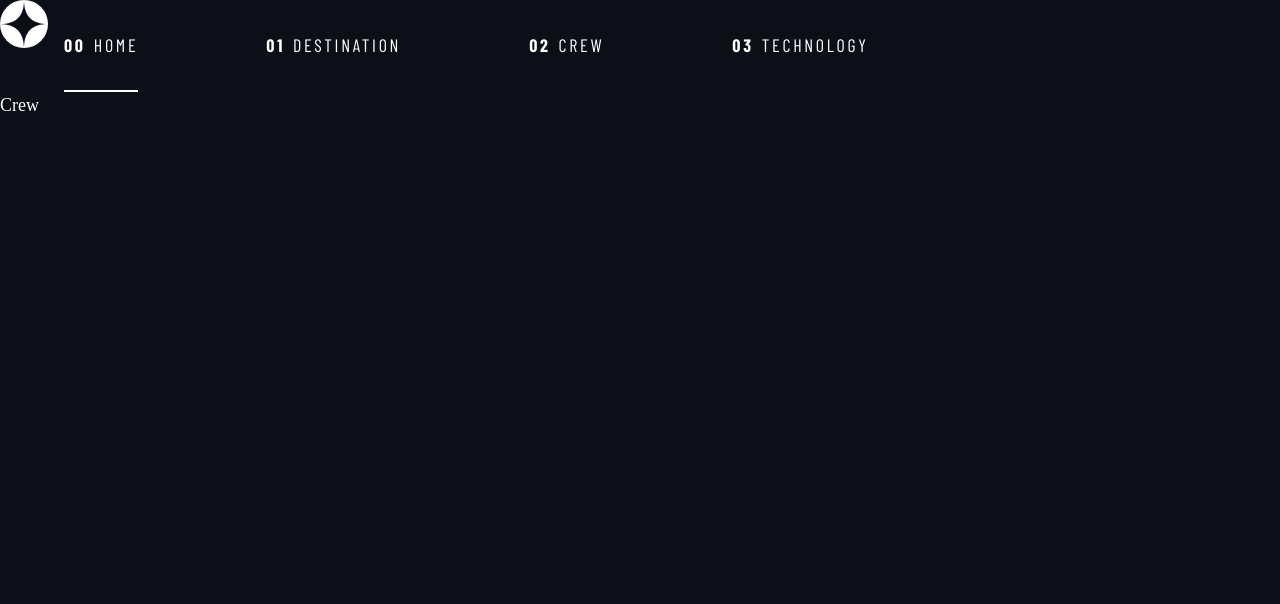
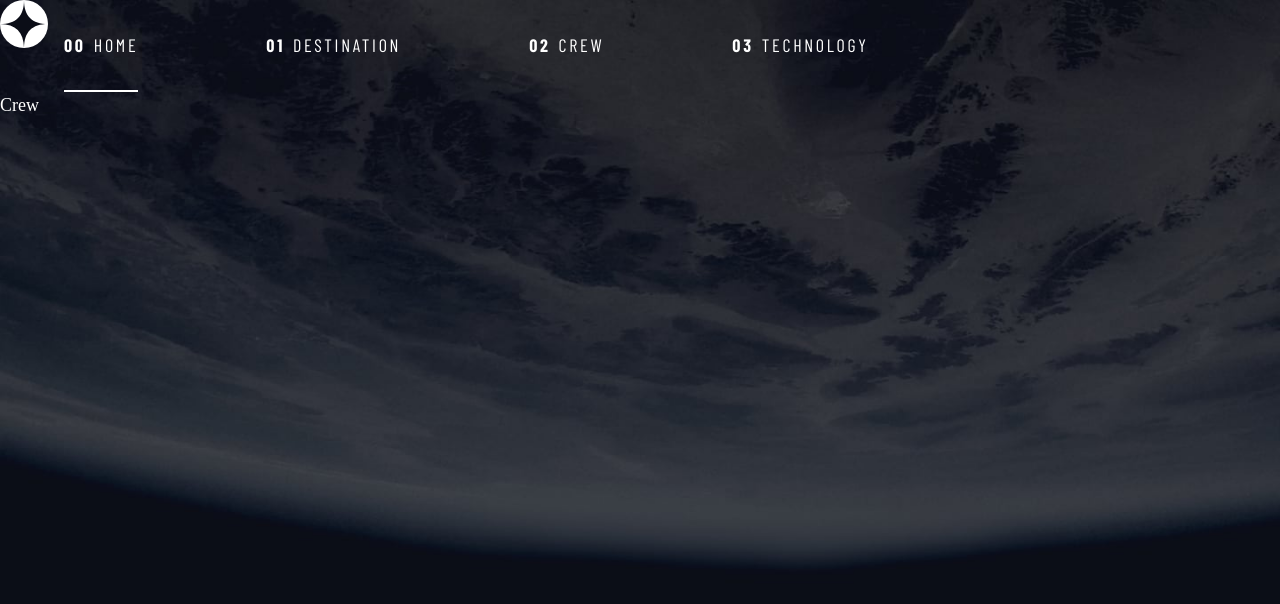
Before and after one commit to JulienLEUILLIER/spaceproject, a React (Create React App) app: page /crew in a window 1280 px wide. Shown: the top 604 px of the page. Built offline with nearby package versions, Linux system fonts and the light colour scheme; a web font is replaced by a local one.

Commit message:
Figured out how to pass background image to each route

```diff
--- a/package.json
+++ b/package.json
@@ -42,7 +42,7 @@
     ]
   },
   "devDependencies": {
-    "@types/styled-components": "^5.1.23",
+    "@types/styled-components": "^5.1.24",
     "styled-components": "^5.3.3"
   }
 }
--- a/src/App.tsx
+++ b/src/App.tsx
@@ -12,11 +12,30 @@ function App() {
     <div className="bg-dark">
       <GlobalStyle />
       <Routes>
-        <Route path="/" element={<Global content={<Home/>} />} />
-        <Route path="/design-system" element={<DesignSystem/>} />
-        <Route path="/destination" element={<Global content={<Destination/>} />}/>
-        <Route path="/crew" element={<Global content={<Crew/>} />}/>
-        <Route path="/technology" element={<Global content={<Technology/>} />}/>
+        <Route
+          path="/"
+          element={<Global
+            routeComponent={<Home />}
+            backgroundImage='assets/home/background-home-desktop.jpg' />}
+        />
+        <Route path="/design-system" element={<DesignSystem />} />
+        <Route
+          path="/destination"
+          element={<Global
+            routeComponent={<Destination />}
+            backgroundImage='assets/destination/background-destination-desktop.jpg' />} />
+        <Route
+          path="/crew"
+          element={<Global
+            routeComponent={<Crew />}
+            backgroundImage='assets/crew/background-crew-desktop.jpg'
+          />} />
+        <Route
+          path="/technology"
+          element={<Global
+            routeComponent={<Technology />}
+            backgroundImage='assets/technology/background-technology-desktop.jpg'
+          />} />
       </Routes>
     </div>
   );
--- a/src/components/Global/Global.styles.ts
+++ b/src/components/Global/Global.styles.ts
@@ -1,6 +1,7 @@
 import styled from "styled-components";
+import Global from "./Global";
 
-const Wrapper = styled.div`
+const Wrapper = styled.div<{backgroundImage: string}>`
   line-height: 1.5;
   min-height: 100vh;
   font-size: var(--fs-400);
@@ -8,6 +9,11 @@ const Wrapper = styled.div`
   background-color: hsl(var(--clr-dark));
   display: grid;
   grid-template-rows: min-content 1fr;
+  background-image: ${props => `url(${props.backgroundImage})`};
+
+  background-size: cover;
+  background-position: center center;
+  background-repeat: no-repeat;
 `;
 
 export default Wrapper;
--- a/src/components/Global/Global.tsx
+++ b/src/components/Global/Global.tsx
@@ -2,14 +2,15 @@ import Header from "../Header/Header";
 import Wrapper from "./Global.styles"
 
 interface GlobalProps {
-    content: JSX.Element;
+    routeComponent: JSX.Element;
+    backgroundImage: string;
 }
 
-const Global = ({content}: GlobalProps) => {
+const Global = ({routeComponent, backgroundImage}: GlobalProps) => {
   return (
-    <Wrapper>
+    <Wrapper backgroundImage={backgroundImage}>
       <Header />
-      {content}
+      {routeComponent}
     </Wrapper>
   )
 }
```
Also changed, not shown: styled.d.ts (added, +7 -0 lines), 1 other file (tests, documents, lock files or other folders).
